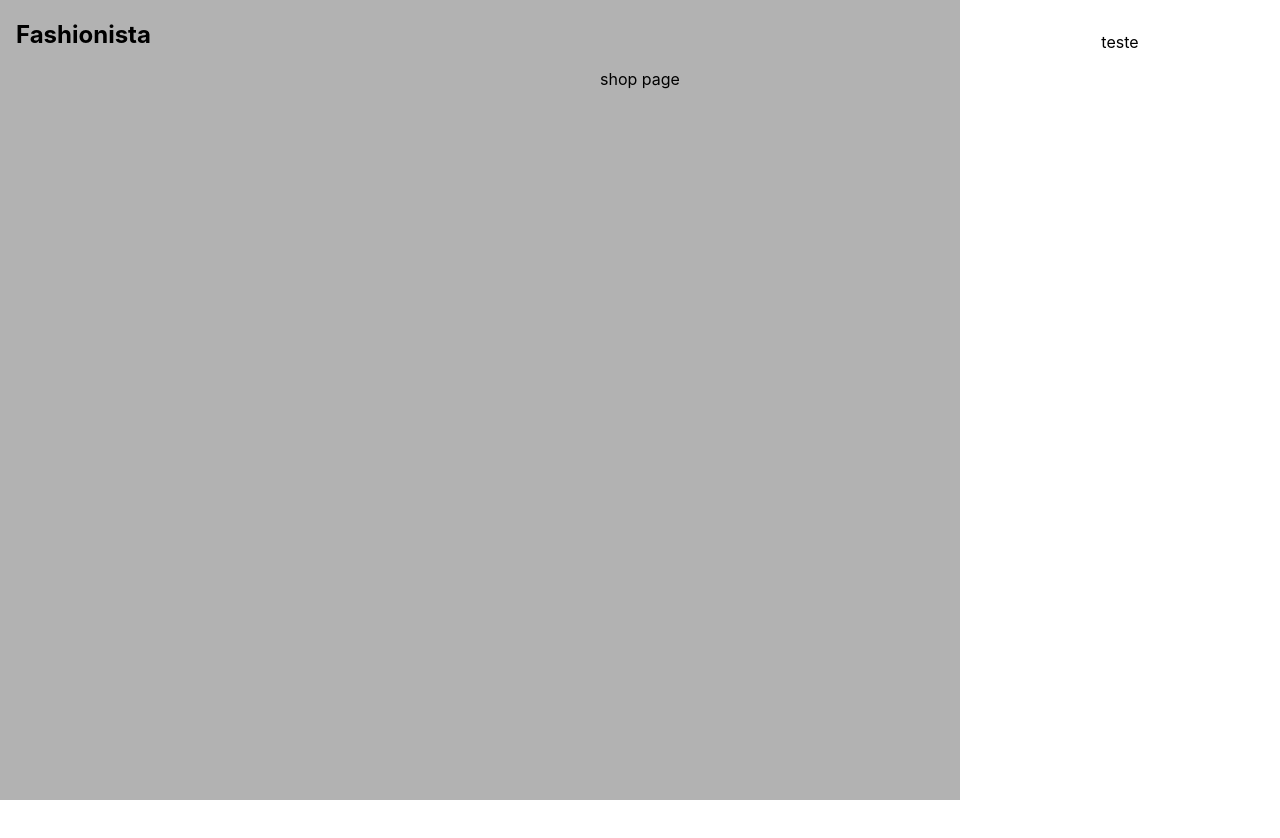
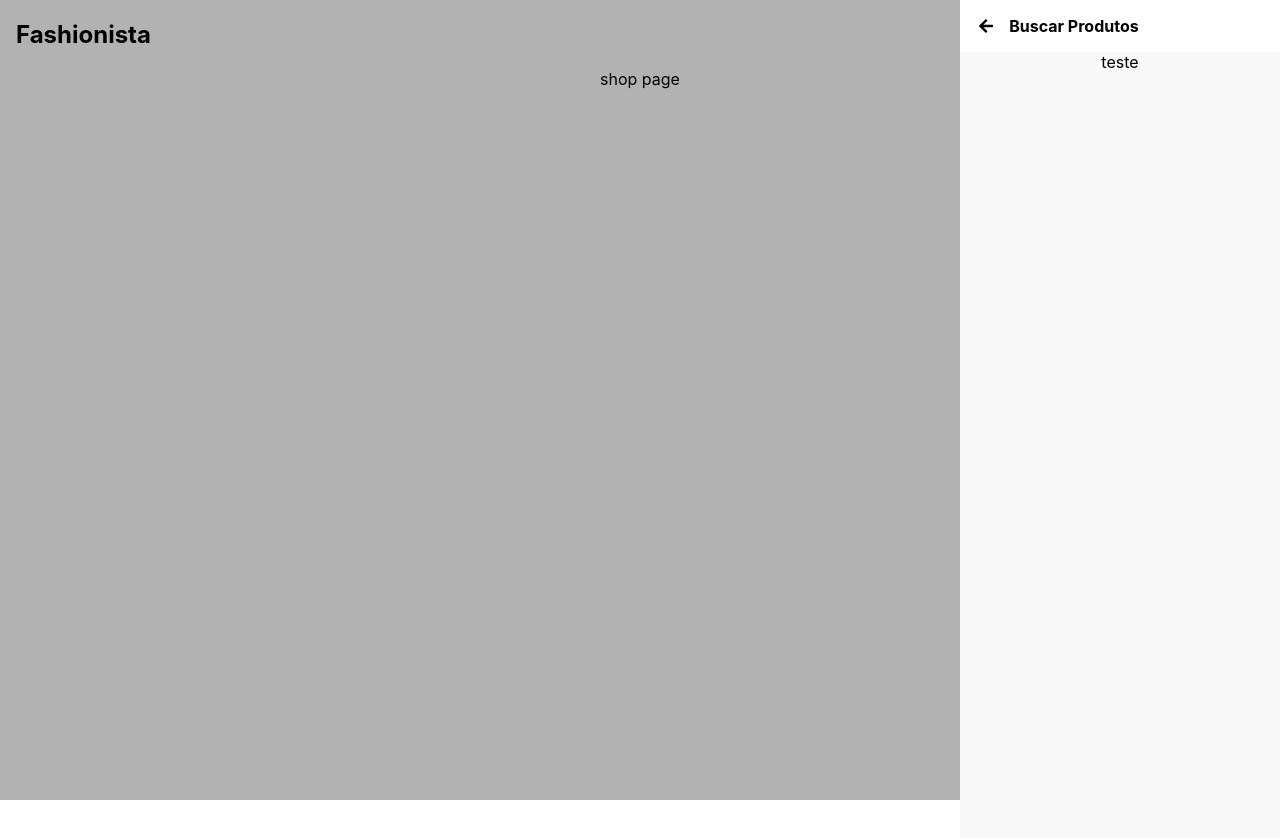
Before and after one commit to Streeterxs/Fashionista, a React (Create React App) app: page / in a window 1280 px wide. Both pictures are taken after a click on the item "Search". Shown: the top 838 px of the page. Before the commit the page ends 800 px from the top, so only its background shows below. Built offline with nearby package versions, Linux system fonts and the light colour scheme.

Commit message:
Layout - Side search modal. And generic side modal component.

```diff
--- a/package.json
+++ b/package.json
@@ -3,6 +3,9 @@
   "version": "0.1.0",
   "private": true,
   "dependencies": {
+    "@fortawesome/fontawesome-svg-core": "^1.2.28",
+    "@fortawesome/free-solid-svg-icons": "^5.13.0",
+    "@fortawesome/react-fontawesome": "^0.1.9",
     "@testing-library/jest-dom": "^4.2.4",
     "@testing-library/react": "^9.3.2",
     "@testing-library/user-event": "^7.1.2",
--- a/src/Components/Layout/Layout.tsx
+++ b/src/Components/Layout/Layout.tsx
@@ -2,6 +2,7 @@ import React, { useState } from 'react';
 
 import { Header } from "./Header";
 import SideSearch from './SideModal/SideModal';
+import Search from './Search/Search';
 
 const Layout = ({children}: any) => {
     const [showSearch, setShowSearch] = useState(false);
@@ -24,7 +25,7 @@ const Layout = ({children}: any) => {
             </article>
             {
                 showSearch ?
-                <SideSearch showModal={showSearch} clickBackdrop={() => handleClickBackdrop(setShowSearch)}/> :
+                <Search showSearch={showSearch} closeSearch={() => handleClickBackdrop(setShowSearch)}/> :
                 null
             }
         </>
--- /dev/null
+++ b/src/Components/Layout/Search/Search.tsx
@@ -0,0 +1,26 @@
+import React from 'react'
+
+import SideModal from '../SideModal/SideModal';
+
+const HeaderSearchModal = () => {
+    return (
+        <b>
+            Buscar Produtos
+        </b>
+    )
+};
+
+type SearchType = {
+    showSearch: boolean;
+    closeSearch: () => void
+}
+
+const Search = ({showSearch, closeSearch}: SearchType) => {
+    return (
+        <SideModal showModal={showSearch} closeModal={closeSearch} headerContent={<HeaderSearchModal/>}>
+            teste
+        </SideModal>
+    )
+};
+
+export default Search;
--- a/src/Components/Layout/SideModal/SideModal.css
+++ b/src/Components/Layout/SideModal/SideModal.css
@@ -1,9 +1,14 @@
 .side-modal {
     background-color: white;
-    padding: 2rem;
     height: 100%;
     width: 25%;
     box-sizing: border-box;
+}
+
+.side-modal__body {
+    background-color: #f9f9f9;
+    height: 100%;
+    width: 100%;
 }
 
 .side-modal-wrapper{
--- a/src/Components/Layout/SideModal/SideModal.tsx
+++ b/src/Components/Layout/SideModal/SideModal.tsx
@@ -1,21 +1,36 @@
 import React from "react";
 import Backdrop from "../Backdrop/Backdrop";
+
+import { FontAwesomeIcon } from '@fortawesome/react-fontawesome'
+import { faArrowLeft } from '@fortawesome/free-solid-svg-icons'
 
 import './SideModal.css'
 
 type SideModalProps = {
     showModal: boolean,
-    clickBackdrop: () => void
+    closeModal: () => void,
+    headerContent: string | JSX.Element,
+    children?: string | (() => JSX.Element)
 };
 
-const SideModal = ({showModal, clickBackdrop}: SideModalProps) => {
+const SideModal = ({showModal, closeModal, headerContent, children}: SideModalProps) => {
     return (
-        <Backdrop show={showModal} clicked={clickBackdrop}>
+        <Backdrop show={showModal} clicked={closeModal}>
             <div className="side-modal-wrapper display-flex justify-end">
-                <div className="padx-2 side-modal" onClick={event => {
+                <div className="side-modal" onClick={event => {
                     event.stopPropagation()
                 }}>
-                    teste
+                    <div className="display-flex padx-2">
+                        <p>
+                            <a onClick={closeModal} className="marr-1 cursor-pointer">
+                                <FontAwesomeIcon icon={faArrowLeft} />
+                            </a>
+                            {headerContent}
+                        </p>
+                    </div>
+                    <div className="side-modal__body padx-2">
+                        {!!children ? children : null}
+                    </div>
                 </div>
             </div>
         </Backdrop>
--- a/src/index.css
+++ b/src/index.css
@@ -5,6 +5,10 @@ body {
     sans-serif;
   -webkit-font-smoothing: antialiased;
   -moz-osx-font-smoothing: grayscale;
+}
+
+* {
+  box-sizing: border-box;
 }
 
 code {
@@ -48,7 +52,7 @@ code {
 }
 
 /* Paddings */
-
+  /* x */
     .padx-1 {
       padding: 0 1rem;
     }
@@ -64,8 +68,28 @@ code {
     .padx-4 {
       padding: 0 2rem;
     }
+  /* y */
+    .pady-1 {
+      padding: 1rem 0;
+    }
+
+    .pady-2 {
+      padding: 1.2rem 0;
+    }
+
+    .pady-3 {
+      padding: 1.5rem 0;
+    }
+
+    .pady-4 {
+      padding: 2rem 0;
+    }
+
 
 /* Margins */
+.marr-1 {
+  margin-right: 1rem;
+}
 
 /* cursors */
 .cursor-pointer {
```
Also changed, not shown: src/Components/Layout/Search/Search.css (added), 1 other file (tests, documents, lock files or other folders). Lines whose indentation alone changed are shown as unchanged.
